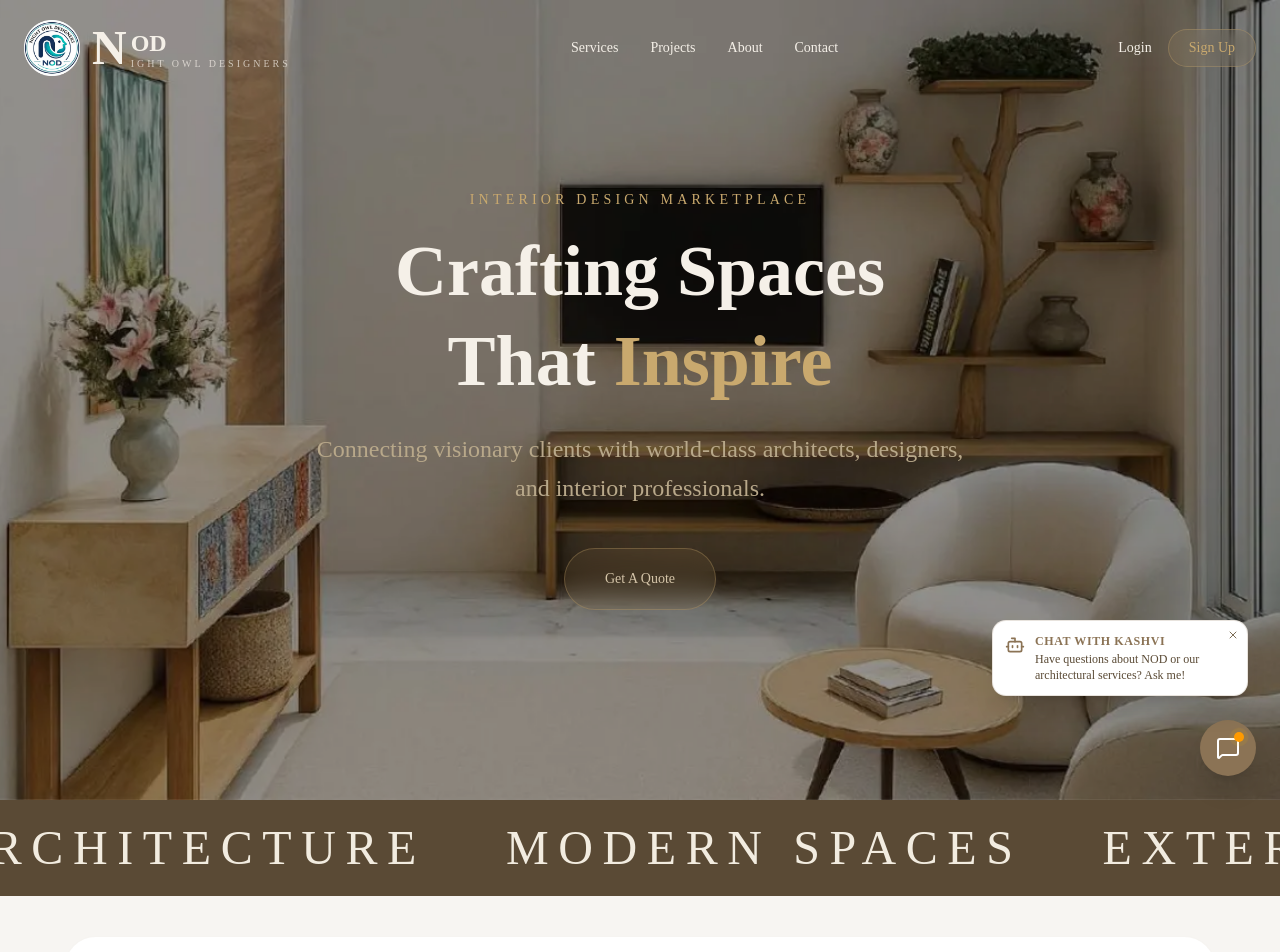
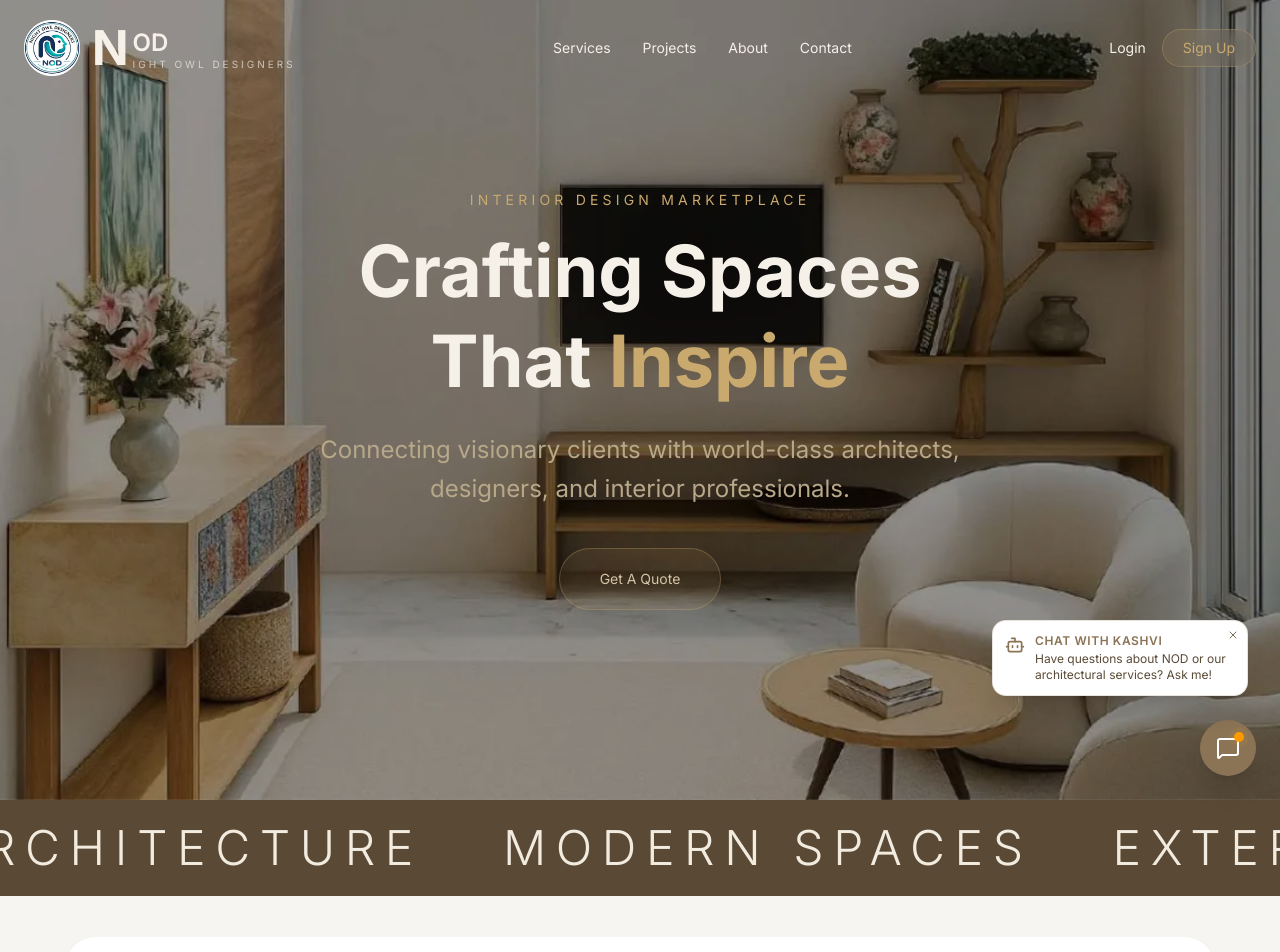
Before and after one commit to Devrajsinh0419/NOD, a Next.js app in the folder frontend/: page / in a window 1280 px wide. Shown: the top 952 px of the page. Built offline with nearby package versions, Linux system fonts and the light colour scheme.

Commit message:
ui update

```diff
--- a/frontend/src/app/globals.css
+++ b/frontend/src/app/globals.css
@@ -1,4 +1,3 @@
-@import url('https://fonts.googleapis.com/css2?family=Cormorant+Garamond:ital,wght@0,300;0,400;0,500;0,600;0,700;1,300;1,400;1,500;1,600;1,700&family=Inter:wght@300;400;500;600;700&display=swap');
 @import "tw-animate-css";
 @import "shadcn/tailwind.css";
 @import "tailwindcss";
@@ -175,7 +174,11 @@ body {
 }
 
 .font-cormorant {
-  font-family: 'Cormorant Garamond', serif;
+  font-family: var(--font-cormorant), serif;
+}
+
+[style*="Cormorant Garamond"] {
+  font-family: var(--font-cormorant), serif !important;
 }
 
 .static-dark {
@@ -346,3 +349,18 @@ body {
 .hover\:border-\[\#C9A96E\]\/15:hover {
   border-color: color-mix(in srgb, var(--color-accent) 15%, transparent) !important;
 }
+
+@keyframes fadeInUp {
+  from {
+    opacity: 0;
+    transform: translateY(20px);
+  }
+  to {
+    opacity: 1;
+    transform: translateY(0);
+  }
+}
+
+.animate-fadeInUp {
+  animation: fadeInUp 1s cubic-bezier(0.16, 1, 0.3, 1) forwards;
+}
--- a/frontend/src/app/layout.tsx
+++ b/frontend/src/app/layout.tsx
@@ -1,5 +1,20 @@
+import { Inter, Cormorant_Garamond } from 'next/font/google'
 import './globals.css'
 import { Metadata } from 'next'
+
+const inter = Inter({
+  subsets: ['latin'],
+  display: 'swap',
+  variable: '--font-sans',
+})
+
+const cormorant = Cormorant_Garamond({
+  subsets: ['latin'],
+  weight: ['300', '400', '500', '600', '700'],
+  style: ['normal', 'italic'],
+  display: 'swap',
+  variable: '--font-cormorant',
+})
 
 export const metadata: Metadata = {
   title: {
@@ -65,7 +80,11 @@ export default function RootLayout({
   children: React.ReactNode
 }) {
   return (
-    <html lang="en">
+    <html lang="en" className={`${inter.variable} ${cormorant.variable}`}>
+      <head>
+        <link rel="preconnect" href="https://nominatim.openstreetmap.org" />
+        <link rel="dns-prefetch" href="https://nominatim.openstreetmap.org" />
+      </head>
       <body>{children}</body>
     </html>
   )
--- a/frontend/src/app/login/page.tsx
+++ b/frontend/src/app/login/page.tsx
@@ -7,8 +7,6 @@ import logo from "@/public/images/logo.png"
 import { authService } from "@/services/auth.service"
 import { getNames, getCode } from "country-list"
 import countryToCurrency from "country-to-currency"
-import { signInWithPopup } from "firebase/auth"
-import { auth, googleProvider } from "@/lib/firebase"
 import "../globals.css"
 
 // ─── Validation helpers ──────────────────────────────────────────────────────
@@ -576,6 +574,12 @@ function LoginContent() {
     setError("")
     setLoading(true)
     try {
+      const { signInWithPopup } = await import("firebase/auth")
+      const { getFirebase } = await import("@/lib/firebase")
+      const { auth, googleProvider } = await getFirebase()
+      if (!auth || !googleProvider) {
+        throw new Error("Google authentication is currently unavailable.")
+      }
       const result = await signInWithPopup(auth, googleProvider)
       const firebaseUser = result.user
       const idToken = await firebaseUser.getIdToken()
--- a/frontend/src/components/chat/ChatWidget.tsx
+++ b/frontend/src/components/chat/ChatWidget.tsx
@@ -42,13 +42,18 @@ export default function ChatWidget() {
     }
   }, [messages, isLoading, isOpen])
 
+  const [mounted, setMounted] = useState(false)
+
   // Hide the initial launcher greeting tooltip after 8 seconds
   useEffect(() => {
+    setMounted(true)
     const timer = setTimeout(() => {
       setShowTooltip(false)
     }, 8000)
     return () => clearTimeout(timer)
   }, [])
+
+  if (!mounted) return null
 
   // Send a message to the backend API route
   const handleSendMessage = async (text: string) => {
--- a/frontend/src/components/landing/about/index.tsx
+++ b/frontend/src/components/landing/about/index.tsx
@@ -27,7 +27,7 @@ export default function AboutFounder() {
           <div className="relative h-80 w-64 md:h-96 md:w-72 overflow-hidden rounded-[1rem] mx-auto md:mx-0 shrink-0">
 
             <Image
-              src="/images/founder.png"
+              src="/images/founder.webp"
               alt="Govind Shukla - Founder of Night Owl Designers (NOD)"
               fill
               className="object-cover"
--- a/frontend/src/components/landing/featured-services/index.tsx
+++ b/frontend/src/components/landing/featured-services/index.tsx
@@ -1,6 +1,6 @@
 "use client"
 
-import Link from "next/dist/client/link";
+import Link from "next/link";
 import Image from "next/image"
 
 export default function DesignsSection() {
--- a/frontend/src/components/landing/hero /index.tsx
+++ b/frontend/src/components/landing/hero /index.tsx
@@ -1,6 +1,5 @@
 "use client"
 
-import { motion } from "framer-motion"
 import { useEffect, useState } from "react"
 import Link from "next/link"
 
@@ -16,8 +15,10 @@ export default function HeroSection() {
   ]
 
   const [currentImage, setCurrentImage] = useState(0)
+  const [mounted, setMounted] = useState(false)
 
   useEffect(() => {
+    setMounted(true)
     const interval = setInterval(() => {
       setCurrentImage((prev) => (prev + 1) % images.length)
     }, 5000) // change every 5 seconds
@@ -30,7 +31,9 @@ export default function HeroSection() {
 
       {/* Background Image */}
       <div className="absolute inset-0">
-        {images.map((image, index) => (
+        {images.map((image, index) => {
+          if (index !== 0 && !mounted) return null
+          return (
             <div
               key={index}
               className={`absolute inset-0 transition-opacity duration-1000 ${index === currentImage ? "opacity-100" : "opacity-0"
@@ -45,18 +48,16 @@ export default function HeroSection() {
                 className="object-cover"
               />
             </div>
-        ))}
+          )
+        })}
       </div>
 
       {/* Overlay */}
       <div className="absolute inset-0 bg-black/40" />
 
       {/* Content */}
-      <motion.div
-        initial={{ opacity: 0, y: 40 }}
-        animate={{ opacity: 1, y: 0 }}
-        transition={{ duration: 1 }}
-        className="relative z-10 mx-auto max-w-4xl px-4 md:px-6 text-center"
+      <div
+        className="relative z-10 mx-auto max-w-4xl px-4 md:px-6 text-center animate-fadeInUp"
       >
         <p className="mb-4 text-xs md:text-sm uppercase tracking-[0.3em] text-[#C9A96E]">
           Interior Design Marketplace
@@ -80,7 +81,7 @@ export default function HeroSection() {
             </button>
           </Link>
         </div>
-      </motion.div>
+      </div>
 
     </section>
   )
--- a/frontend/src/components/landing/navbar/index.tsx
+++ b/frontend/src/components/landing/navbar/index.tsx
@@ -120,6 +120,7 @@ export default function Navbar() {
         >
           <Link
             href="/login?mode=signin"
+            prefetch={false}
             className={`${getLinkClass("login")} text-[#F5F0E8] hover:text-[#C9A96E] transition-colors text-sm`}
             onMouseEnter={() => setHoveredItem("login")}
           >
@@ -127,6 +128,7 @@ export default function Navbar() {
           </Link>
           <Link
             href="/login?mode=signup"
+            prefetch={false}
             className={getLinkClass("signup")}
             onMouseEnter={() => setHoveredItem("signup")}
           >
@@ -178,6 +180,7 @@ export default function Navbar() {
           <div className="flex flex-col gap-3 pt-4 border-t border-[#C9A96E]/10">
             <Link
               href="/login?mode=signin"
+              prefetch={false}
               className="text-center text-[#F5F0E8] hover:text-[#C9A96E] py-2.5 transition-colors text-sm font-medium border border-white/10 rounded-full"
               onClick={() => setMobileMenuOpen(false)}
             >
@@ -185,6 +188,7 @@ export default function Navbar() {
             </Link>
             <Link
               href="/login?mode=signup"
+              prefetch={false}
               onClick={() => setMobileMenuOpen(false)}
               className="w-full"
             >
--- a/frontend/src/lib/firebase.ts
+++ b/frontend/src/lib/firebase.ts
@@ -1,5 +1,15 @@
-import { initializeApp, getApps } from "firebase/app"
-import { getAuth, GoogleAuthProvider } from "firebase/auth"
+let app: any = null
+let auth: any = null
+let googleProvider: any = null
+
+export async function getFirebase() {
+  if (typeof window === "undefined") {
+    return { app: null, auth: null, googleProvider: null }
+  }
+
+  if (!app) {
+    const { initializeApp, getApps } = await import("firebase/app")
+    const { getAuth, GoogleAuthProvider } = await import("firebase/auth")
 
     const firebaseConfig = {
       apiKey: process.env.NEXT_PUBLIC_FIREBASE_API_KEY,
@@ -10,8 +20,10 @@ const firebaseConfig = {
       appId: process.env.NEXT_PUBLIC_FIREBASE_APP_ID,
     }
 
-const app = getApps().length === 0 ? initializeApp(firebaseConfig) : getApps()[0]
-const auth = getAuth(app)
-const googleProvider = new GoogleAuthProvider()
+    app = getApps().length === 0 ? initializeApp(firebaseConfig) : getApps()[0]
+    auth = getAuth(app)
+    googleProvider = new GoogleAuthProvider()
+  }
 
-export { app, auth, googleProvider }
+  return { app, auth, googleProvider }
+}
```
Lines whose indentation alone changed are shown as unchanged.
